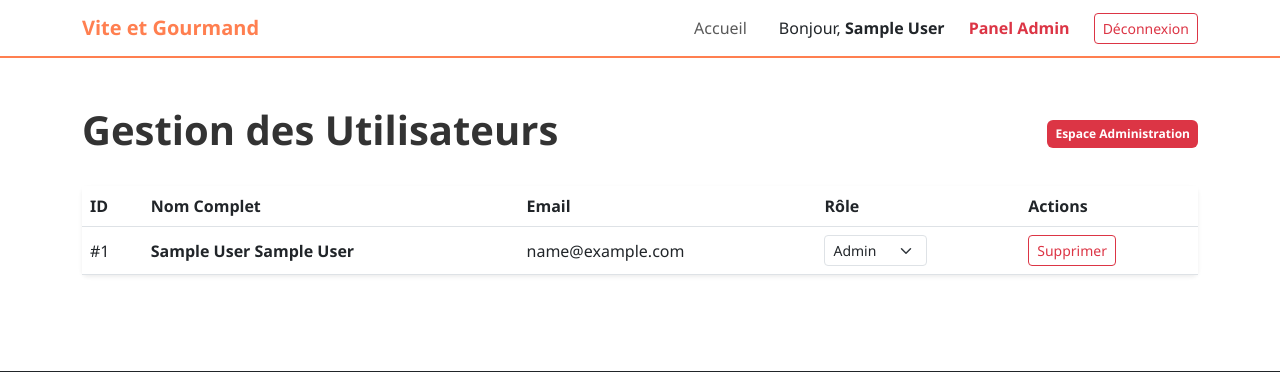
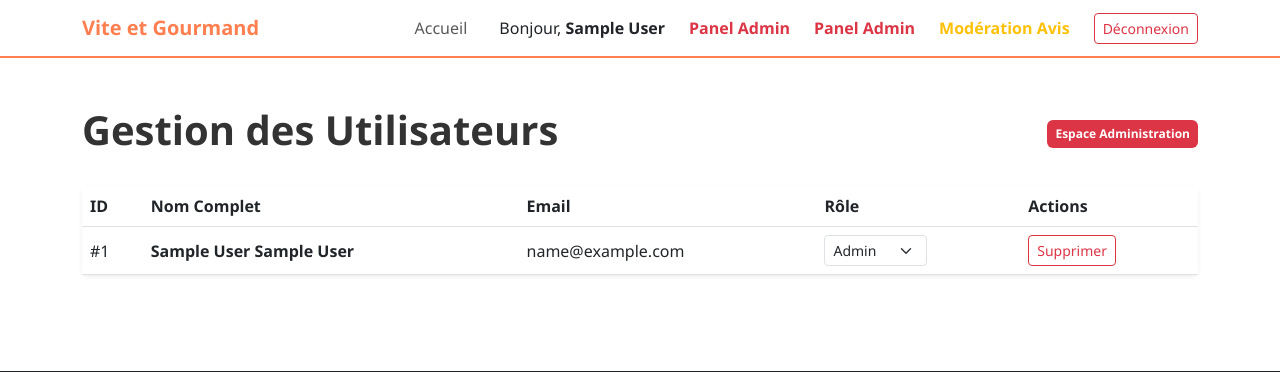
Before and after one commit to jumeaux227-debug/ECF-Vite-et-Gourmand, a PHP site: page /admin_users.php in a window 1280 px wide. Shown: the top 372 px of the page. Run offline with PHP 8.4, Linux system fonts and the light colour scheme; the visitor is signed in with stand-in values (Sample User, id 1).

Commit message:
Layout : possibilité de cliqué pour les reviews

```diff
--- a/includes/header.php
+++ b/includes/header.php
@@ -31,6 +31,14 @@ if (session_status() === PHP_SESSION_NONE) {
                     </a>
                 <?php endif; ?>
 
+                <?php if($_SESSION['role_id'] == 1): ?>
+                    <a class="nav-link text-danger fw-bold ms-2" href="admin_users.php">Panel Admin</a>
+                <?php endif; ?>
+
+                <?php if($_SESSION['role_id'] == 1 || $_SESSION['role_id'] == 2): ?>
+                    <a class="nav-link text-warning fw-bold ms-2" href="admin_reviews.php">Modération Avis</a>
+                <?php endif; ?>
+
                 <a class="btn btn-outline-danger btn-sm ms-3" href="logout.php">Déconnexion</a>
             <?php else: ?>
                 <a class="btn btn-primary text-white ms-3" href="login.php">Connexion</a>
```
